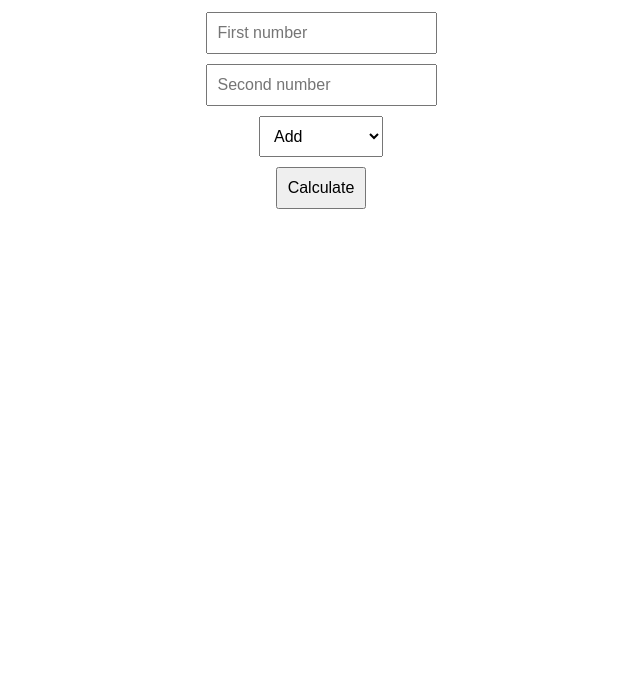
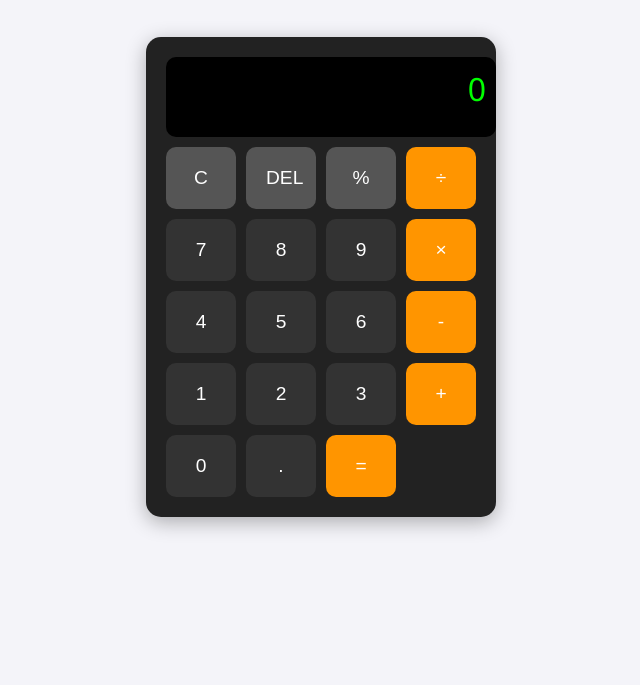
Before and after one commit to bmeesss/simple-calculator, a plain HTML site: page index.html in a window 1280 px wide. Shown: the part 131-816 px from the top of the page, without its empty margins (319-959 px from the left). Drawn offline with Linux system fonts and the light colour scheme.

Commit message:
Update index.html

```diff
--- a/index.html
+++ b/index.html
@@ -3,75 +3,173 @@
 <head>
     <meta charset="UTF-8">
     <meta name="viewport" content="width=device-width, initial-scale=1.0">
-    <title>Simple Calculator</title>
+    <title>Calculator</title>
     <style>
         body {
-            font-family: Arial, sans-serif;
             display: flex;
-            flex-direction: column;
+            justify-content: center;
             align-items: center;
-            padding: 50px;
+            height: 100vh;
+            background: #f4f4f9;
+            font-family: 'Segoe UI', Tahoma, Geneva, Verdana, sans-serif;
         }
-        input, select, button {
-            margin: 5px;
+
+        .calculator {
+            background: #222;
+            padding: 20px;
+            border-radius: 15px;
+            box-shadow: 0 5px 20px rgba(0,0,0,0.3);
+        }
+
+        .display {
+            width: 100%;
+            height: 60px;
+            background: #000;
+            color: #0f0;
+            text-align: right;
+            font-size: 2rem;
             padding: 10px;
-            font-size: 16px;
+            border-radius: 10px;
+            margin-bottom: 10px;
+            overflow-x: auto;
         }
-        h2 {
-            margin-top: 20px;
+
+        .buttons {
+            display: grid;
+            grid-template-columns: repeat(4, 70px);
+            grid-gap: 10px;
+        }
+
+        button {
+            padding: 20px;
+            font-size: 1.2rem;
+            border: none;
+            border-radius: 10px;
+            cursor: pointer;
+            transition: 0.2s;
+        }
+
+        button:hover {
+            transform: scale(1.05);
+        }
+
+        .number {
+            background: #333;
+            color: #fff;
+        }
+
+        .operator {
+            background: #ff9500;
+            color: #fff;
+        }
+
+        .special {
+            background: #555;
+            color: #fff;
+        }
+
+        button:active {
+            transform: scale(0.95);
         }
     </style>
 </head>
 <body>
-    <h1>Simple Calculator</h1>
+    <div class="calculator">
+        <div id="display" class="display">0</div>
+        <div class="buttons">
+            <!-- Row 1 -->
+            <button class="special" onclick="clearDisplay()">C</button>
+            <button class="special" onclick="deleteLast()">DEL</button>
+            <button class="special" onclick="percent()">%</button>
+            <button class="operator" onclick="appendOperator('/')">÷</button>
 
-    <input type="number" id="num1" placeholder="First number">
-    <input type="number" id="num2" placeholder="Second number">
+            <!-- Row 2 -->
+            <button class="number" onclick="appendNumber('7')">7</button>
+            <button class="number" onclick="appendNumber('8')">8</button>
+            <button class="number" onclick="appendNumber('9')">9</button>
+            <button class="operator" onclick="appendOperator('*')">×</button>
 
-    <select id="operation">
-        <option value="add">Add</option>
-        <option value="subtract">Subtract</option>
-        <option value="multiply">Multiply</option>
-        <option value="divide">Divide</option>
-        <option value="percentage">Percentage</option>
-    </select>
+            <!-- Row 3 -->
+            <button class="number" onclick="appendNumber('4')">4</button>
+            <button class="number" onclick="appendNumber('5')">5</button>
+            <button class="number" onclick="appendNumber('6')">6</button>
+            <button class="operator" onclick="appendOperator('-')">-</button>
 
-    <button onclick="calculate()">Calculate</button>
+            <!-- Row 4 -->
+            <button class="number" onclick="appendNumber('1')">1</button>
+            <button class="number" onclick="appendNumber('2')">2</button>
+            <button class="number" onclick="appendNumber('3')">3</button>
+            <button class="operator" onclick="appendOperator('+')">+</button>
 
-    <h2 id="result"></h2>
+            <!-- Row 5 -->
+            <button class="number" onclick="appendNumber('0')">0</button>
+            <button class="number" onclick="appendNumber('.')">.</button>
+            <button class="operator" onclick="calculateResult()">=</button>
+        </div>
+    </div>
 
     <script>
-        function calculate() {
-            const num1 = parseFloat(document.getElementById("num1").value);
-            const num2 = parseFloat(document.getElementById("num2").value);
-            const op = document.getElementById("operation").value;
+        let display = document.getElementById("display");
+        let currentInput = "";
 
-            if (isNaN(num1) || isNaN(num2)) {
-                document.getElementById("result").innerText = "❌ Please enter valid numbers!";
-                return;
+        function appendNumber(num) {
+            if(currentInput === "0" && num !== ".") {
+                currentInput = num;
+            } else {
+                currentInput += num;
             }
+            display.innerText = currentInput;
+        }
 
-            let result;
-            switch(op) {
-                case "add":
-                    result = num1 + num2;
-                    break;
-                case "subtract":
-                    result = num1 - num2;
-                    break;
-                case "multiply":
-                    result = num1 * num2;
-                    break;
-                case "divide":
-                    result = num2 === 0 ? "❌ Cannot divide by zero" : num1 / num2;
-                    break;
-                case "percentage":
-                    result = (num1 * num2) / 100;
-                    break;
+        function appendOperator(op) {
+            if(currentInput === "") return;
+            const lastChar = currentInput[currentInput.length - 1];
+            if(["+", "-", "*", "/"].includes(lastChar)) {
+                currentInput = currentInput.slice(0, -1) + op;
+            } else {
+                currentInput += op;
             }
+            display.innerText = currentInput;
+        }
 
-            document.getElementById("result").innerText = "Result: " + result;
+        function clearDisplay() {
+            currentInput = "";
+            display.innerText = "0";
         }
+
+        function deleteLast() {
+            currentInput = currentInput.slice(0, -1);
+            display.innerText = currentInput || "0";
+        }
+
+        function percent() {
+            try {
+                currentInput = (eval(currentInput) / 100).toString();
+                display.innerText = currentInput;
+            } catch {
+                display.innerText = "Error";
+                currentInput = "";
+            }
+        }
+
+        function calculateResult() {
+            try {
+                currentInput = eval(currentInput).toString();
+                display.innerText = currentInput;
+            } catch {
+                display.innerText = "Error";
+                currentInput = "";
+            }
+        }
+
+        // Optional: keyboard support
+        document.addEventListener("keydown", function(e) {
+            if(!isNaN(e.key) || e.key === ".") appendNumber(e.key);
+            if(["+", "-", "*", "/"].includes(e.key)) appendOperator(e.key);
+            if(e.key === "Enter") calculateResult();
+            if(e.key === "Backspace") deleteLast();
+            if(e.key === "Escape") clearDisplay();
+        });
     </script>
 </body>
 </html>
```
